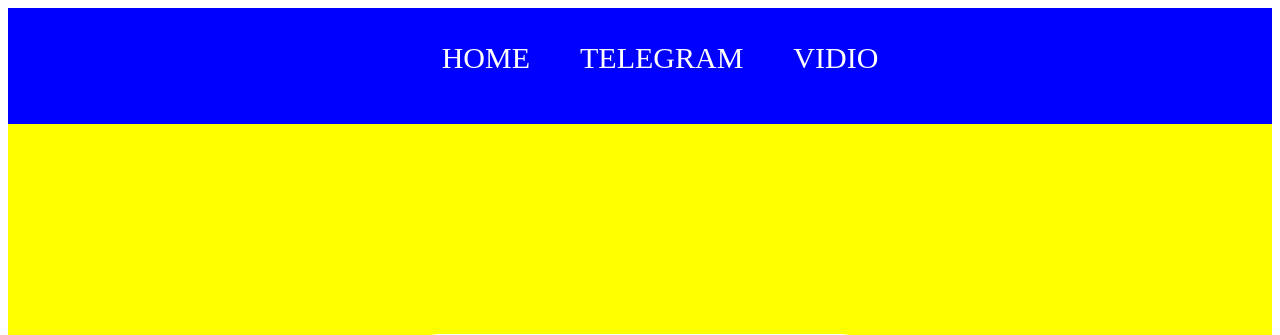
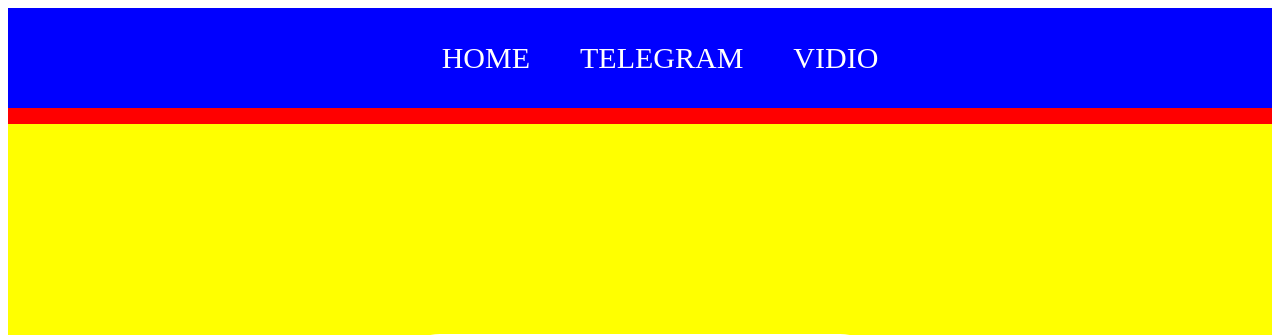
Before and after one commit to mail86/medali-gratis-refo-github, a PHP site: page /telegram.html in a window 1280 px wide. Shown: the top 335 px of the page. Run offline with PHP 8.4, Linux system fonts and the light colour scheme.

Commit message:
Update yaya.css

```diff
--- a/yaya.css
+++ b/yaya.css
@@ -12,7 +12,7 @@ background-color: blue;
 }
 
 .container-navbar{
-    background-color: blue;
+    background-color: red;
     width: 150%px;
     height: 100%px;
 }
```
